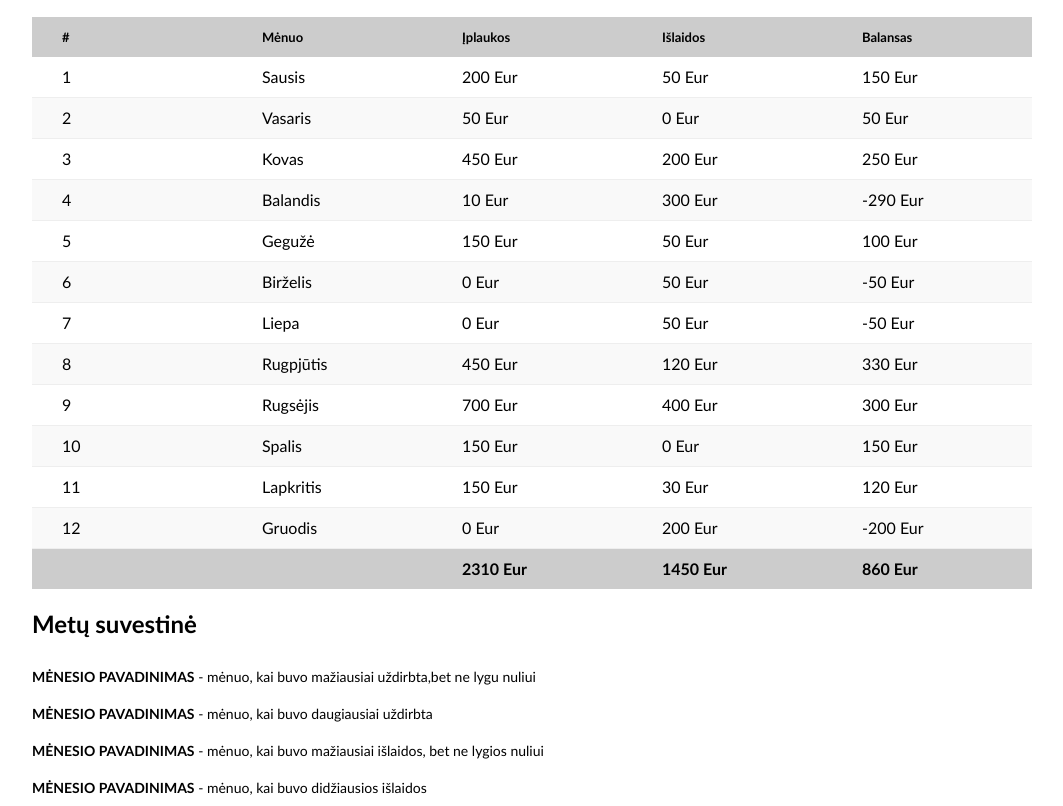
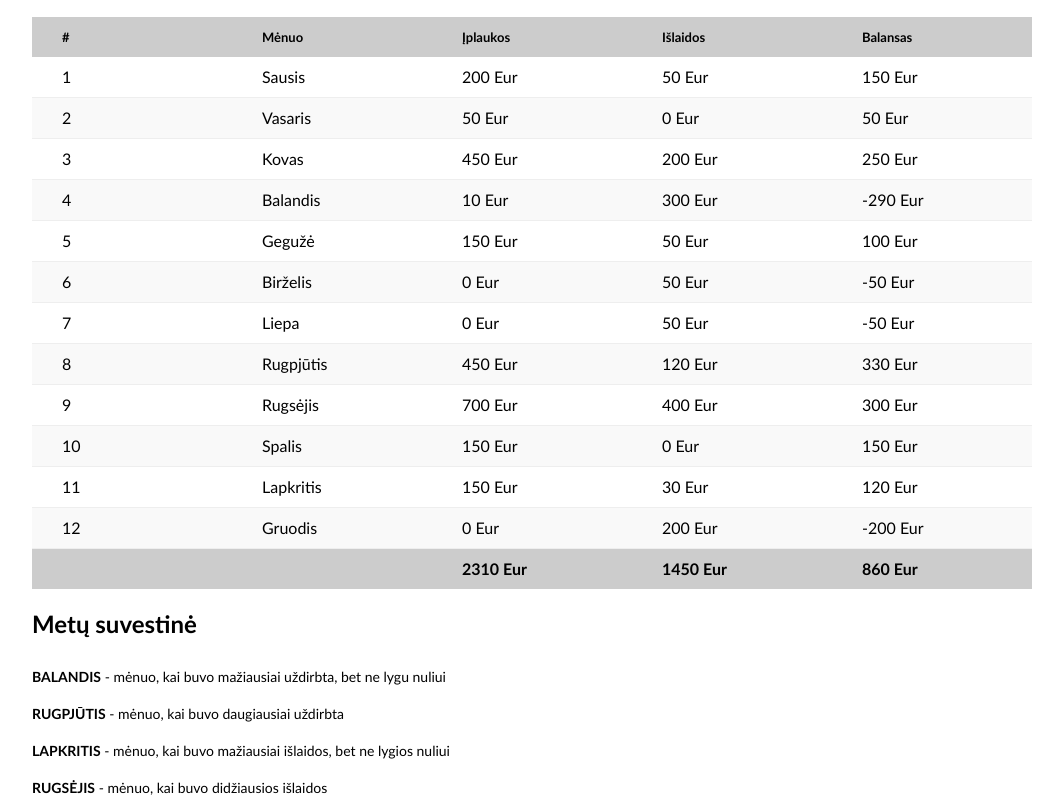
Before and after one commit to DaliusLun/Antras_testas-master, a plain HTML site: page index.html in a window 1280 px wide. Shown: the part 91-897 px from the top of the page, without its empty margins (108-1171 px from the left). Drawn offline with Linux system fonts and the light colour scheme.

Commit message:
summary table

```diff
--- a/index.html
+++ b/index.html
@@ -30,41 +30,8 @@
                     <div class="cell">Balansas</div>
                 </div>
                 <div class="table-content">
-                    <!-- <div class="table-row">
-                        <div class="cell">1</div>
-                        <div class="cell">Sausis</div>
-                        <div class="cell">150.00 Eur</div>
-                        <div class="cell">-</div>
-                        <div class="cell">150.00 Eur</div>
-                    </div>
-                    <div class="table-row">
-                        <div class="cell">1</div>
-                        <div class="cell">Sausis</div>
-                        <div class="cell">150.00 Eur</div>
-                        <div class="cell">-</div>
-                        <div class="cell">150.00 Eur</div>
-                    </div>
-                    <div class="table-row">
-                        <div class="cell">1</div>
-                        <div class="cell">Sausis</div>
-                        <div class="cell">150.00 Eur</div>
-                        <div class="cell">-</div>
-                        <div class="cell">150.00 Eur</div>
-                    </div>
-                    <div class="table-row">
-                        <div class="cell">1</div>
-                        <div class="cell">Sausis</div>
-                        <div class="cell">150.00 Eur</div>
-                        <div class="cell">-</div>
-                        <div class="cell">150.00 Eur</div>
-                    </div> -->
                 </div>
                 <div class="table-footer">
-                    <div class="cell"></div>
-                    <div class="cell"></div>
-                    <div class="cell">0.00 Eur</div>
-                    <div class="cell">0.00 Eur</div>
-                    <div class="cell">0.00 Eur</div>
                 </div>
             </div>
         </div>
--- a/js/main.js
+++ b/js/main.js
@@ -35,10 +35,6 @@ function renderTableHTML() {
     document.querySelector('.table-content').innerHTML = HTML;
 }
 
-renderTableHTML()
-
-
-
 function renderTableFooterHTML() {
 
     let HTML = ''
@@ -68,8 +64,71 @@ function renderTableFooterHTML() {
                 <div class="cell">${expSum} Eur</div>
                 <div class="cell">${incSum - expSum} Eur</div>`;
 
-
     document.querySelector('.table-footer').innerHTML = HTML;
 }
 
+function renderSummary() {
+
+    summaryRows = ['mėnuo, kai buvo mažiausiai uždirbta, bet ne lygu nuliui', 'mėnuo, kai buvo daugiausiai uždirbta', 'mėnuo, kai buvo mažiausiai išlaidos, bet ne lygios nuliui', 'mėnuo, kai buvo didžiausios išlaidos'];
+
+    let HTML = '';
+    let maxExp = 0;
+    let minExp = Infinity;
+    let maxRev = 0;
+    let minRev = Infinity;
+
+    // get max expenses
+    for (let e = 0; e < account.length; e++) {
+        val = account[e].expense;
+        if (val > maxExp) {
+            maxExp = val;
+            maxExpMon = account[e].month;
+        }
+    }
+
+    // get min expenses
+    for (let e = 0; e < account.length; e++) {
+        val = account[e].expense;
+        if (val < minExp) {
+            minExp = val;
+            minExpMon = account[e].month;
+        }
+    }
+
+    // get max revenue
+    for (let e = 0; e < account.length; e++) {
+        val = account[e].income - account[e].expense;
+        if (val > maxRev) {
+            maxRev = val;
+            maxRevMon = account[e].month;
+        }
+    }
+
+    // get min revenue
+    for (let e = 0; e < account.length; e++) {
+        val = account[e].income - account[e].expense;
+        if (val < minRev) {
+            minRev = val;
+            minRevMon = account[e].month;
+        }
+    }
+
+    minRevMonth = months[minRevMon-1]
+    maxRevMonth = months[maxRevMon-1]
+    minExpMonth = months[minExpMon-1]
+    maxExpMonth = months[maxExpMon-1]
+
+    monthsForSummary = [minRevMonth, maxRevMonth, minExpMonth, maxExpMonth]
+
+    for (let a = 0; a < summaryRows.length; a++) {
+        HTML += `<div class="item">
+                    <div id="minIncome" class="value">${monthsForSummary[a]}</div>
+                    <div class="title">${summaryRows[a]}</div>
+                </div>`;
+            }
+    document.querySelector('.summary-list').innerHTML = HTML;
+}
+
+renderTableHTML()
 renderTableFooterHTML()
+renderSummary()
```
